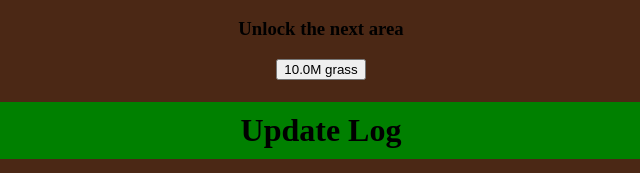
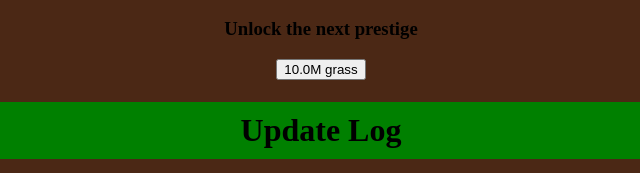
Before and after one commit to Pikachu555554/Minecraft-Clicker, a plain HTML site: page index.html in a window 1280 px wide. Shown: the part 779-952 px from the top of the page, 319-959 px from the left. Drawn offline with Linux system fonts and the light colour scheme; a web font is replaced by a local one.

Commit message:
Change heading text for prestige section

```diff
--- a/index.html
+++ b/index.html
@@ -93,7 +93,7 @@
   </div>
   <div style="text-align: center;">
     <h1>Prestige</h1>
-        <h3>Unlock the next area</h3>
+        <h3>Unlock the next prestige</h3>
         <button id="prestige"><span id="prestigepricedisp"></span> grass</button>
   <div style="text-align: center;">
     <h1>Update Log</h1>
```
